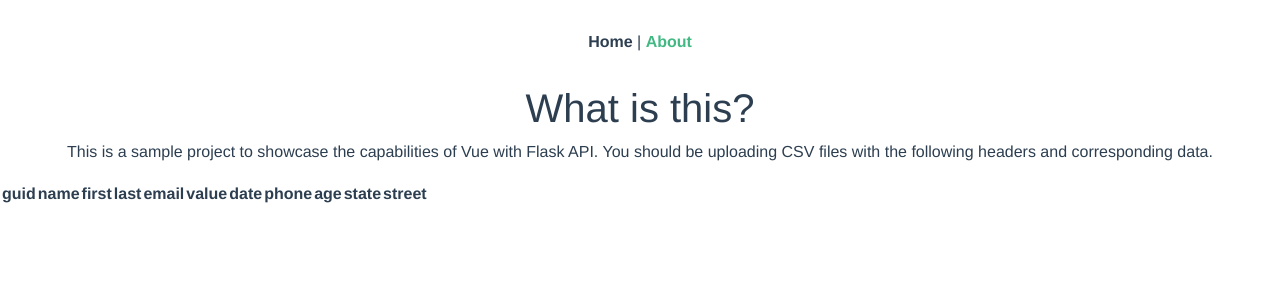
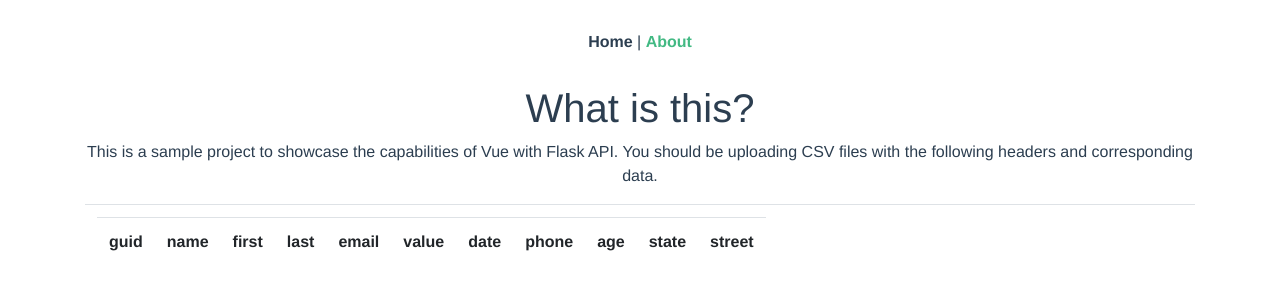
Before and after one commit to gitsean/gazelle, a Vue app in the folder client/: page /about in a window 1280 px wide. Shown: the top 300 px of the page. Built offline with nearby package versions, Linux system fonts and the light colour scheme.

Commit message:
Format about just a little

```diff
--- a/client/src/views/About.vue
+++ b/client/src/views/About.vue
@@ -1,9 +1,9 @@
 <template>
-  <div class="about">
+  <div class="about container">
     <h1>What is this?</h1>
     <p>This is a sample project to showcase the capabilities of Vue with Flask API. You should be uploading CSV files with the following headers and corresponding data.</p>
     <p>
-    <table>
+    <table class="table">
       <th>
         <td>guid</td>
         <td>name</td>
```
